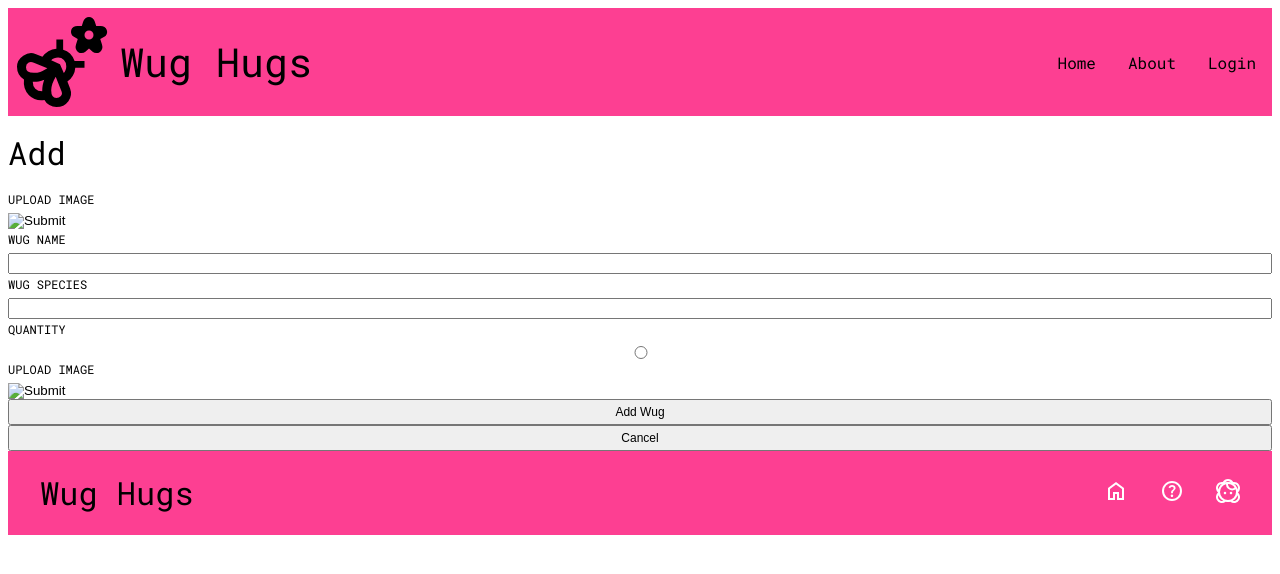
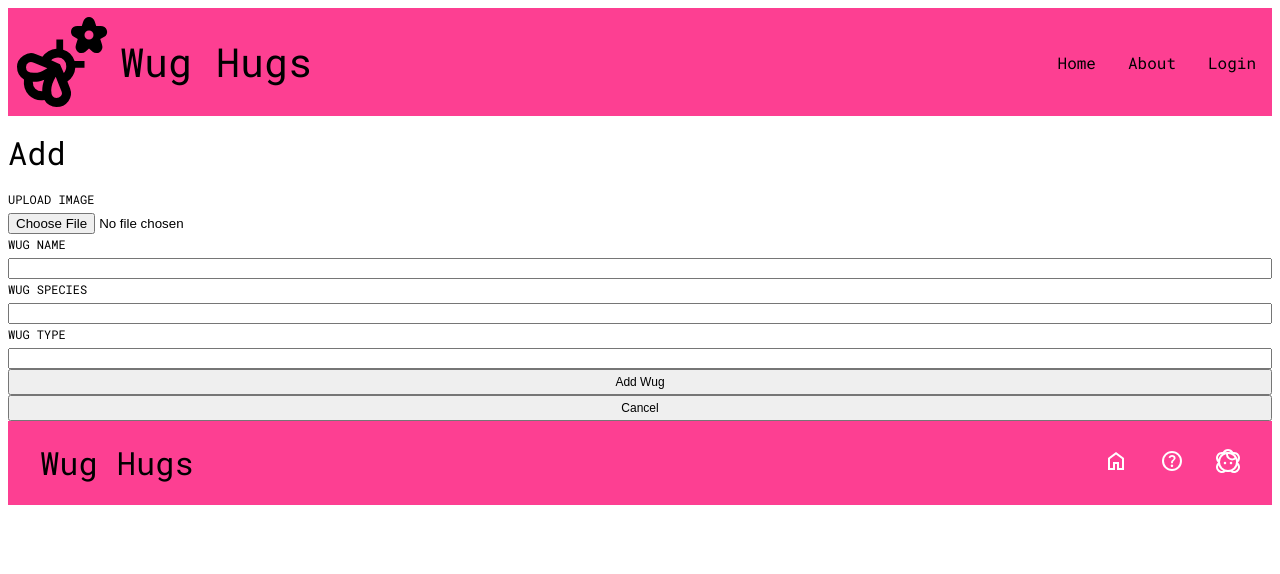
Before and after one commit to spaco22/wughugs-client, a React (Vite) app: page /add-wug in a window 1280 px wide. Shown: the top 574 px of the page. Built offline with nearby package versions, Linux system fonts and the light colour scheme.

Commit message:
add basic form styling, comment out quantity

```diff
--- a/src/Pages/AddWugPage/AddWug.jsx
+++ b/src/Pages/AddWugPage/AddWug.jsx
@@ -8,7 +8,7 @@ function AddWug() {
 
         <form action="submit" className="wug-form">
           <label htmlFor="img" className="wug-form__label">Upload Image</label>
-            <input type="image" className="wug-form__img" name="img" />
+            <input type="file" className="wug-form__img" name="img" />
 
             <label htmlFor="name" className="wug-form__label">Wug Name</label>
             <input type="text" className="wug-form__name" name="name" />
@@ -16,11 +16,11 @@ function AddWug() {
             <label htmlFor="species" className="wug-form__label">Wug Species</label>
             <input type="text" className="wug-form__species" name="species" />
 
-            <label htmlFor="quantity" className="wug-form__label">Quantity</label>
-            <input type="radio" className="wug-form__img" name="quantity" />
+            {/* <label htmlFor="quantity" className="wug-form__label">Quantity</label>
+            <input type="radio" className="wug-form__img" name="quantity" /> */}
 
-            <label htmlFor="img" className="wug-form__label">Upload Image</label>
-            <input type="image" className="wug-form__img" name="img" />
+            <label htmlFor="type" className="wug-form__label">Wug Type</label>
+            <input type="text" className="wug-form__type" name="type" />
 
             <button className="wug-form__button-add">Add Wug</button>
             <button className="wug-form__button-cancel">Cancel</button>
```
